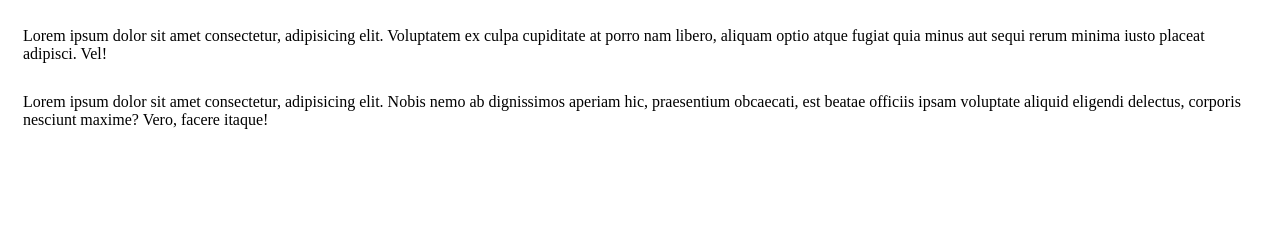
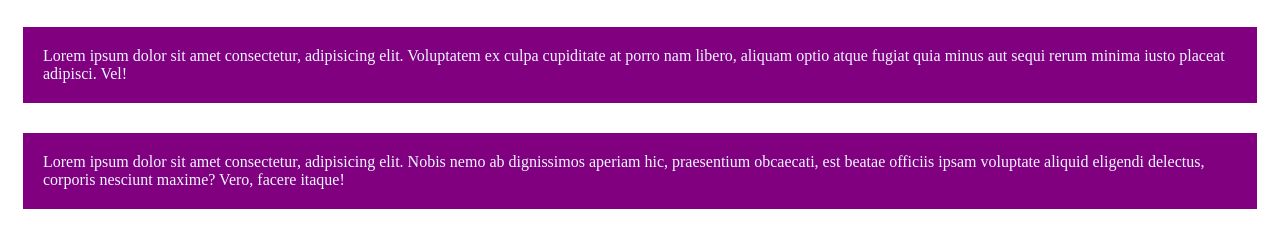
Before and after one commit to RenatoAnjo/CSS3-DevQuest, a plain HTML site: page CSS_basico/05-margin-padding-border/index.html in a window 1280 px wide. Shown: the part 61-308 px from the top of the page. Drawn offline with Linux system fonts and the light colour scheme.

Commit message:
Aula 06 padding

```diff
--- a/CSS_basico/05-margin-padding-border/src/css/style.css
+++ b/CSS_basico/05-margin-padding-border/src/css/style.css
@@ -1,3 +1,12 @@
+/*
+    margin espacamento entre dois elementos
+    padding espacamento entre conteudo e as bordas "respiro"
+
+*/
+
 p {
     margin: 30px 15px 10px;
+    padding: 20px;
+    background-color: purple;
+    color: aliceblue;
 }
```
